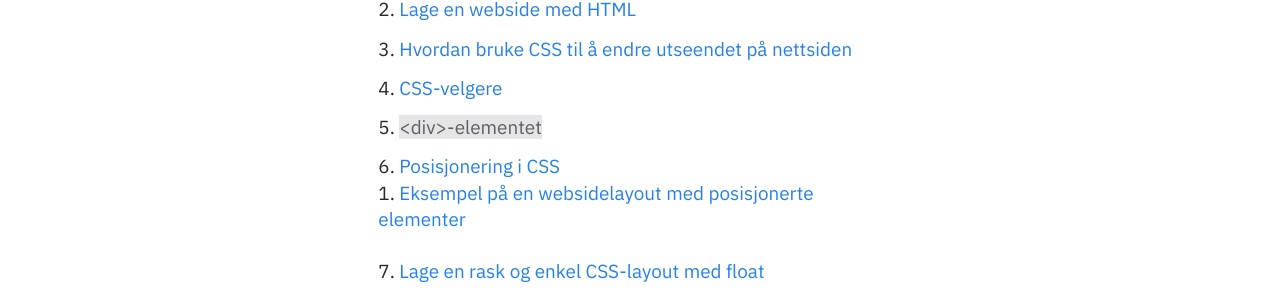
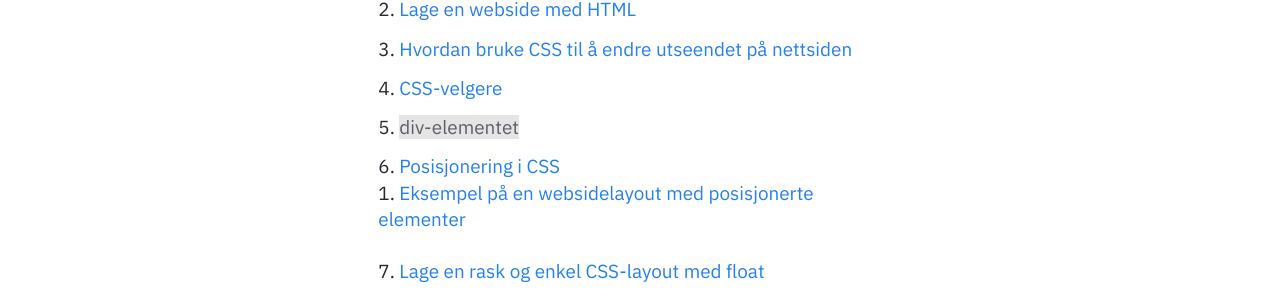
Before and after one commit to Cha-IM/cha-im.github.io, a Jekyll site: the page built from _notes/Public/Utvikling/HTML og CSS/HTML og CSS.md, in a window 1280 px wide. Shown: the part 285-585 px from the top of the page. Built offline with Jekyll 4.4.1, drawn with Linux system fonts in a browser that asks for light colours; part of the change alters nothing that is shown.

Commit message:
fix: broken link

```diff
--- a/_notes/Public/Utvikling/HTML og CSS/HTML og CSS.md
+++ b/_notes/Public/Utvikling/HTML og CSS/HTML og CSS.md
@@ -7,7 +7,7 @@ date: 19-09-2024
 2. [[Lage en webside med HTML]]
 3. [[Hvordan bruke CSS til å endre utseendet på nettsiden]]
 4. [[CSS-velgere]]
-5. [[<div>-elementet]]
+5. [[div-elementet]]
 6. [[Posisjonering i CSS]]
 	1. [[Eksempel på en websidelayout med posisjonerte elementer]]
 7. [[Lage en rask og enkel CSS-layout med float]]
```
Also changed, not shown: _notes/Public/Utvikling/HTML og CSS/div-elementet.md (renamed from _notes/Public/Utvikling/HTML og CSS/<div>-elementet.md).
